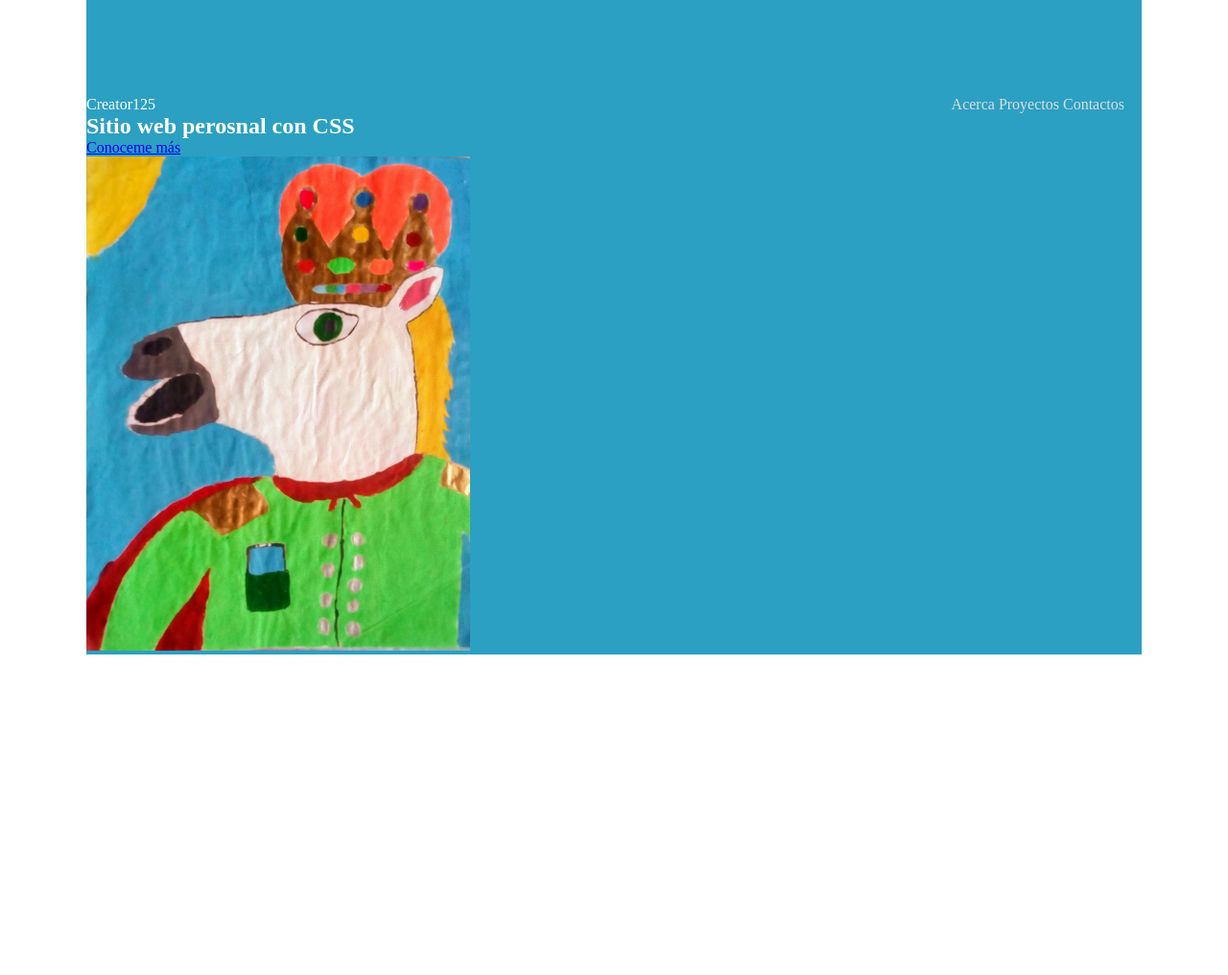
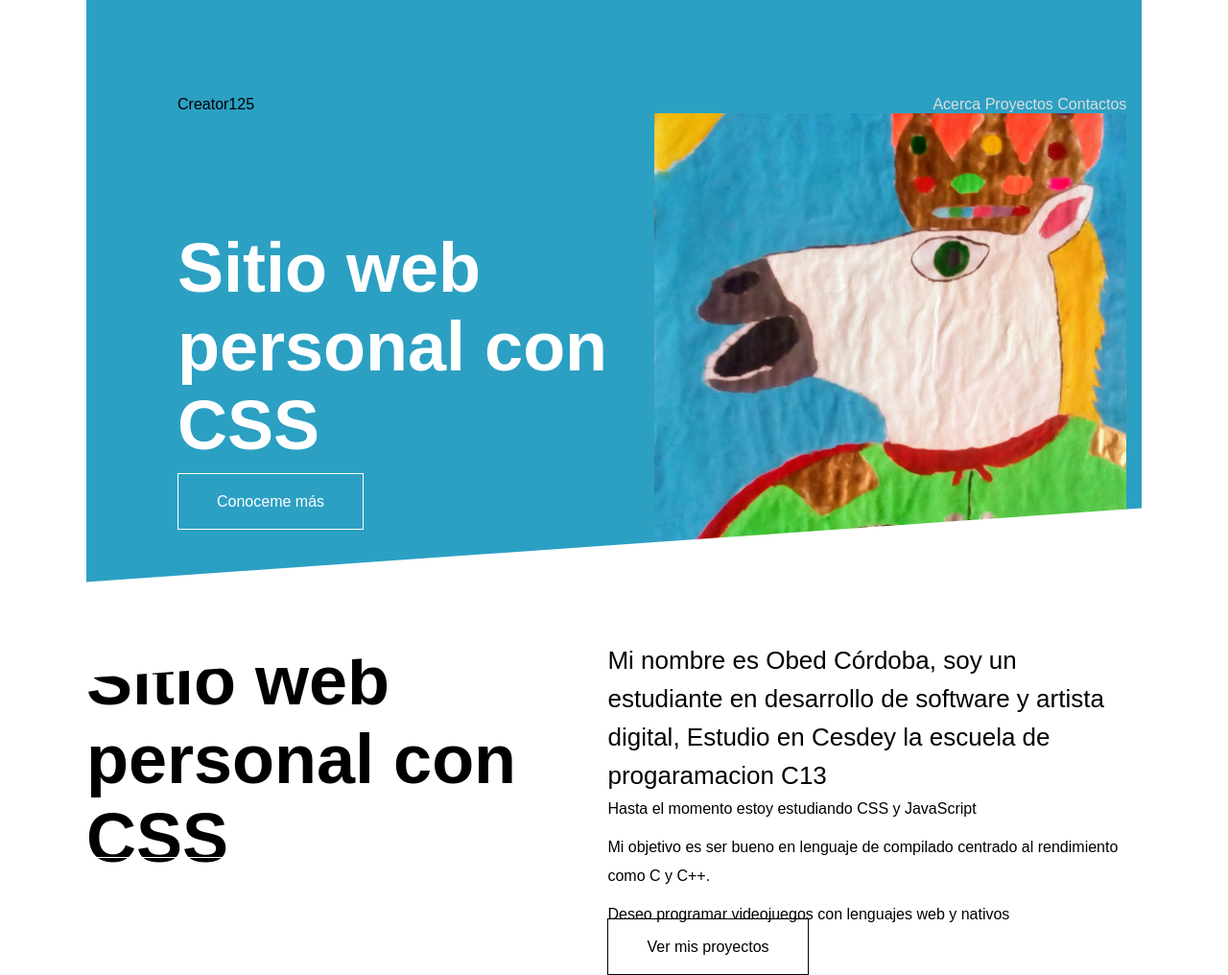
Before and after one commit to Creator125/Inicios-CSS, a plain HTML site: page Temporada2/Sitio Web/index.html in a window 1280 px wide. Shown: the whole page at 96% size. Before the commit the page ends 800 px from the top, so only its background shows below. Drawn offline with Linux system fonts and the light colour scheme.

Commit message:
Temporada 2/ Modificación en Sitio Web

```diff
--- a/Temporada2/Sitio Web/estilo.css
+++ b/Temporada2/Sitio Web/estilo.css
@@ -1,6 +1,11 @@
 *{
     margin: 0;
     padding: 0;
+    font-family: Arial, Helvetica, sans-serif;
+}
+
+span{
+
 }
 
 .center-align{
@@ -8,10 +13,93 @@
     width: 1100px;
 }
 
+.color-black{
+    color: black;
+}
+
+.color-white{
+    color: #ffffff;
+}
+
+.section-columns #image-bg{
+    background: url(img/Rey_caballo.jpg) center no-repeat;
+    background-size: cover;
+    height: 500px;
+}
+
+.section-columns > div{
+    display: inline-block;
+    vertical-align: top;
+    width: 49%;
+}
+
+.section-columns h2{
+    font-size: 72px;
+}
+
 #intro-container{
     background-color: #2BA0C3;
+    padding-top: 100px;
+    padding-left: 95px;
+}
+
+#intro-container .section-columns h2{
+    padding-top: 120px;
+    padding-bottom: 30px;
+}
+
+.section-columns h3{
+    font-size: 26px;
+    font-weight: lighter;
+    line-height: 40px;
+}
+
+.section-columns p{
+    font-weight: lighter;
+    font-size: 16px;
+    line-height: 30px;
+    padding-bottom: 10px;
+}
+
+.rectangle{
+    height: 100px;
+    margin-top: -50px;
+}
+
+.bg-white{
+    background-color: #ffffff;
+}
+
+.skew-left{
+    transform: skewY(-4deg);
+}
+
+.btn{
+    border: solid 1px;
+    padding: 20px 40px;
+    text-decoration: none;
+}
+
+.btn-first{
+    border-color: white;
     color: white;
-    padding-top: 100px;
+}
+
+.btn-secons{
+    border-color: #000000;
+    color: #000000;
+}
+
+.btn-first:hover{
+    border-color: #fcf700;
+    color: #000000;
+    background-color: #fcf700;
+}
+
+.btn-secons:hover{
+    border-color: #00a0d1;
+    color: #000000;
+    background-color: #00f5f5;
 }
 
 #intro-container menu div{
--- a/Temporada2/Sitio Web/index.html
+++ b/Temporada2/Sitio Web/index.html
@@ -24,21 +24,43 @@
                 <div id="main-content">
                     <div class="section-columns">
                         <div>
-                            <h2>Sitio web perosnal con CSS</h2>
+                            <h2 class="color-white">Sitio web personal con CSS</h2>
                             <div class="btn-section">
                                 <a href="#" class="btn btn-first">Conoceme más</a>
                             </div>
                         </div>
-                        <div>
-                            <img src="img/Rey_caballo.jpg" width="400px">
-                        </div>
+                        <div id="image-bg"></div>
                     </div>
                 </div>
             </div>
         </section>
 
         <section>
+            <div class="center-align">
+                <div class="rectangle bg-white skew-left"></div>
+                <div class="section-columns">
+                    <div>
+                        <h2>Sitio web personal con CSS</h2>
+                        <div class="btn-section">
+                            <a href="#" class="btn btn-first">Conoceme más</a>
+                        </div>
+                    </div>
+                    <div id="blo">
+                        <h3>Mi nombre es Obed Córdoba, soy un estudiante en
+                            <span>desarrollo de software</span> y <span>artista digital</span>, Estudio
+                            en <span>Cesde</span>y la <span>escuela de progaramacion C13</span>
+                        </h3>
+                        <p>Hasta el momento estoy estudiando CSS y JavaScript</p>
+                        <p>Mi objetivo es  ser bueno en lenguaje de compilado
+                            centrado al rendimiento como C y C++.</p>
+                        <p>Deseo programar videojuegos con lenguajes web y nativos</p>
 
+                        <div class="btn-section">
+                            <a href="#" class="btn btn-secons">Ver mis proyectos</a>
+                        </div>
+                    </div>
+                </div>
+            </div>
         </section>
         <section>
 
```
